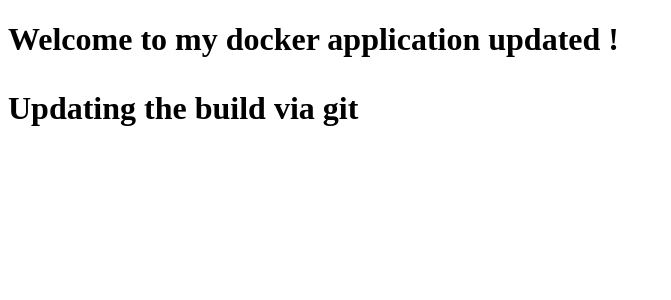
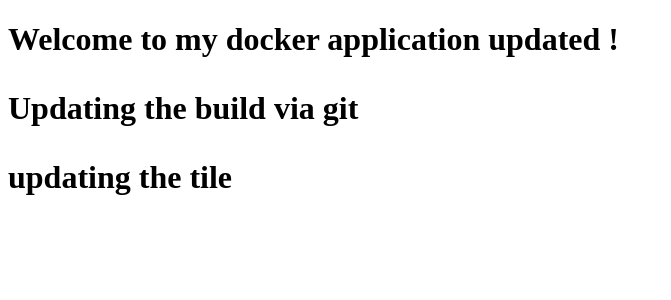
Before and after one commit to krsunny99/Angular-Docker, an Angular app: page / in a window 1280 px wide. Shown: the top 300 px of the page, without its empty margins (0-671 px from the left). Built offline with nearby package versions, Linux system fonts and the light colour scheme.

Commit message:
added second para

```diff
--- a/src/app/app.html
+++ b/src/app/app.html
@@ -1,4 +1,5 @@
 <h1>
   Welcome to my docker application updated !
   <p>Updating the build via git </p>
+  <p>updating the tile</p>
 </h1>
```
